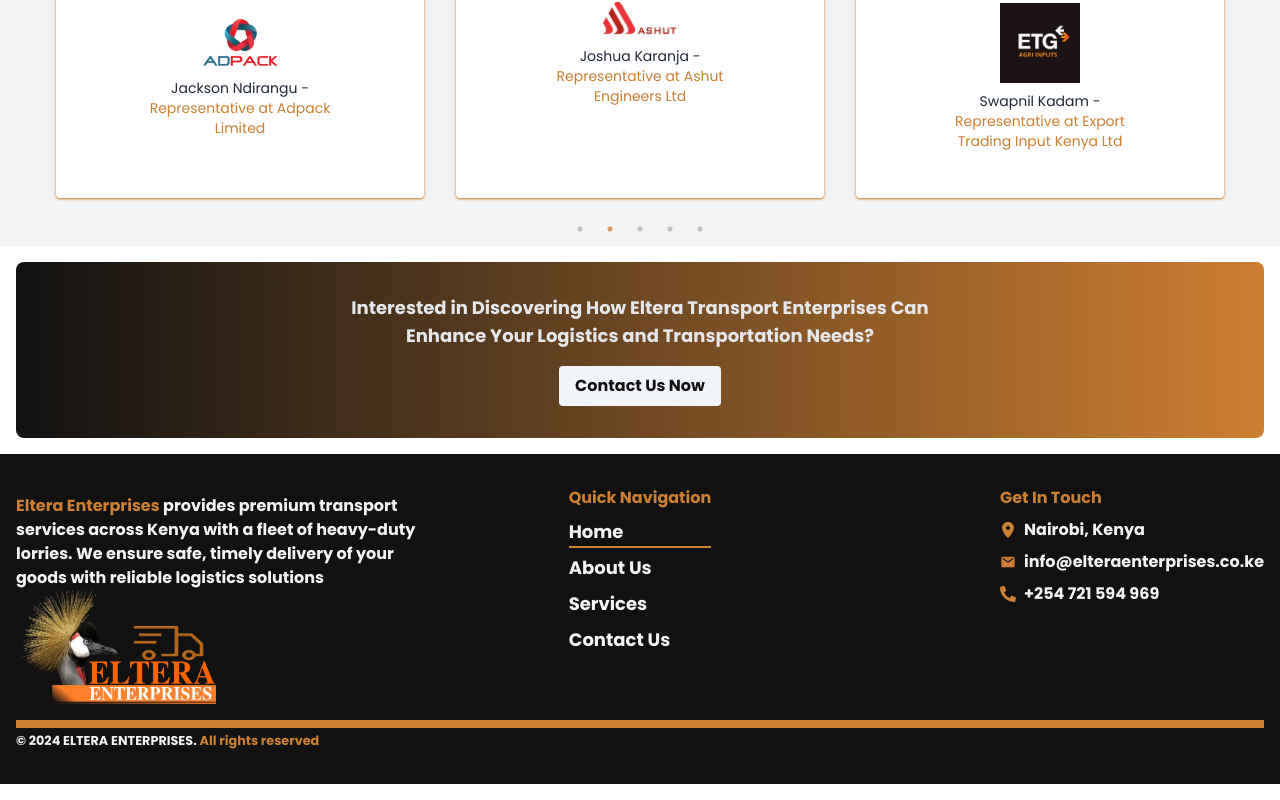
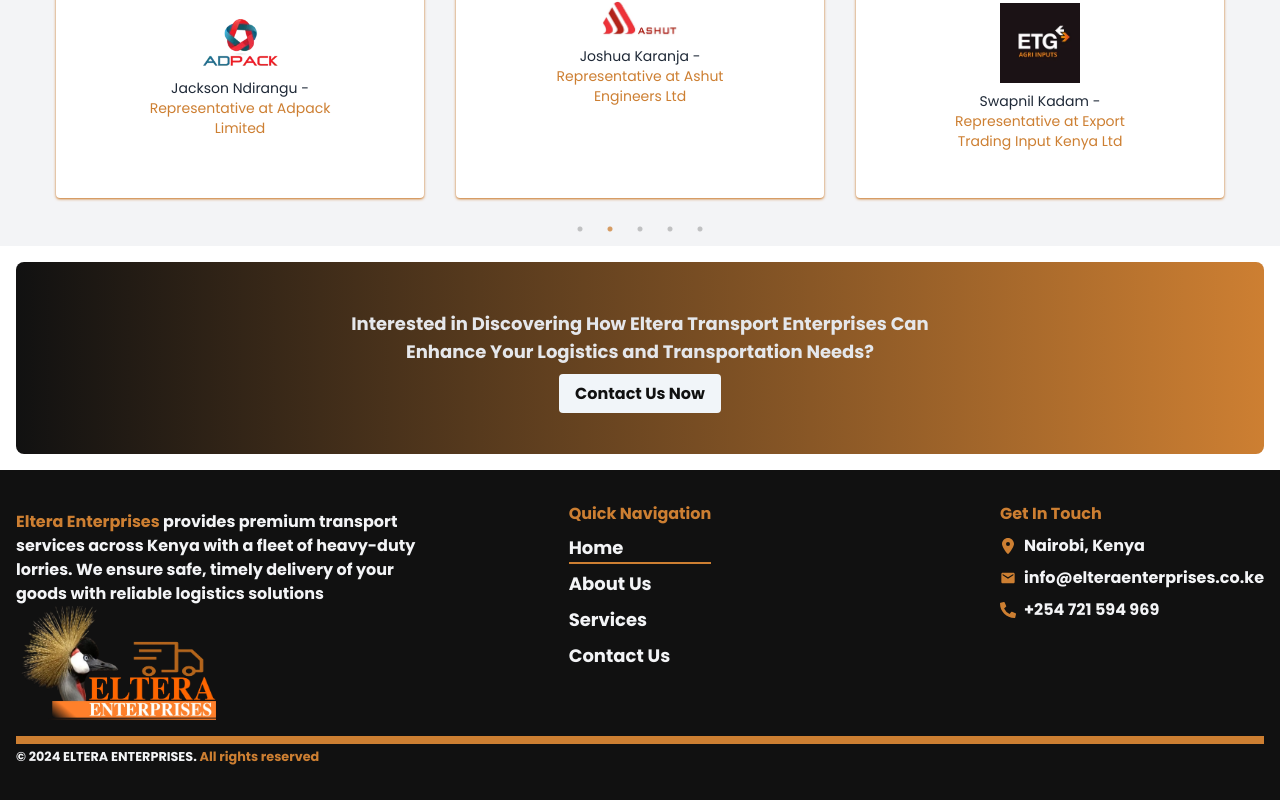
Before and after one commit to saretoduncan/eltera_enterprises, a React (Vite) app: page / in a window 1280 px wide. Shown: the part 2004-2804 px from the top of the page. Built offline with nearby package versions, Linux system fonts and the light colour scheme.

Commit message:
modify animations

```diff
--- a/src/components/callToActionComponent.tsx
+++ b/src/components/callToActionComponent.tsx
@@ -1,12 +1,13 @@
 import { NavLinks } from "../types/navigation_types";
 import SecondaryLinkButton from "./Buttons/SecondaryLinkButton";
+import AnimateToRight from "./animationComponents/AnimateToRight";
 import AnimateToTop from "./animationComponents/AnimateToTop";
 
 const CallToActionComponent = () => {
   return (
     <>
-      <div className=" p-4">
-        <div className="bg-gradient-to-r from-primaryBlue to-secondary-color px-6 py-8 rounded-lg text-gray-200 space-y-4  2xl:w-[1280px] xl:mx-auto xl:px-0 ">
+      <div className=" p-4 ">
+        <div className="bg-gradient-to-r from-primaryBlue to-secondary-color px-6 py-8 lg:py-12 rounded-lg text-gray-200 space-y-4  2xl:w-[1280px] xl:mx-auto xl:px-0 ">
           <section className="md:w-3/4 lg:w-1/2  md:mx-auto">
             <AnimateToTop>
               <p className="text-center font-bold md:text-lg">
@@ -16,10 +17,12 @@
             </AnimateToTop>
           </section>
           <section className="flex justify-center">
-            <SecondaryLinkButton
-              name="Contact Us Now"
-              to={NavLinks.contactPage.to}
-            />
+            <AnimateToRight>
+              <SecondaryLinkButton
+                name="Contact Us Now"
+                to={NavLinks.contactPage.to}
+              />
+            </AnimateToRight>
           </section>
         </div>
       </div>
--- a/src/pages/aboutPage/whoAreWeSection.tsx
+++ b/src/pages/aboutPage/whoAreWeSection.tsx
@@ -1,13 +1,14 @@
 import lightTruck from "../../assets/lightruck_highway.webp";
 import AnimateToLeft from "../../components/animationComponents/AnimateToLeft";
 import trapezium from "../../assets/trapezium.svg";
+import AnimateToRight from "../../components/animationComponents/AnimateToRight";
 const WhoAreWeSection = () => {
   return (
     <>
       <div className="text-gray-800 my-12  ">
         <div className="px-4  2xl:w-[1280px] 2xl:mx-auto">
-          <div className="grid lg:grid-cols-2 gap-10">
-            <div className="relative ">
+          <div className="grid lg:grid-cols-2 gap-10 ">
+            <div className="relative hidden lg:block">
               <div className="absolute  rounded left-0  w-[100%] ">
                 <img
                   src={trapezium}
@@ -46,17 +47,18 @@
               </AnimateToLeft>
             </div>
           </div>
-          <div className="my-8 lg:m-10">
+          <div className="my-8 lg:m-10 overflow-hidden">
+            <AnimateToRight>
               <h3 className="font-bold text-xl capitalize text-secondary-color my-2 lg:text-2xl">
                 Our mission
               </h3>
               <p className="text-sm lg:text-base">
                 Eltera Enterprises is committed to providing exceptional
                 transportation solutions that connect businesses and communities
-              across Kenya, while fostering a culture of excellence, innovation,
-              and sustainability.
+                across Kenya, while fostering a culture of excellence,
+                innovation, and sustainability.
               </p>
-            <p></p>
+            </AnimateToRight>
           </div>
         </div>
       </div>
```
Lines whose indentation alone changed are shown as unchanged.
